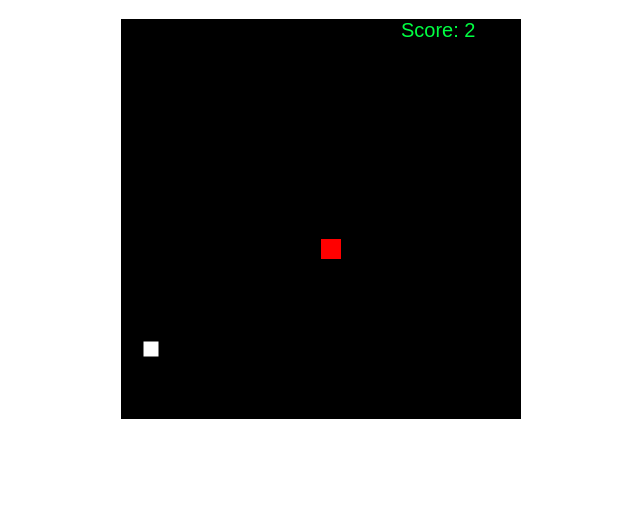
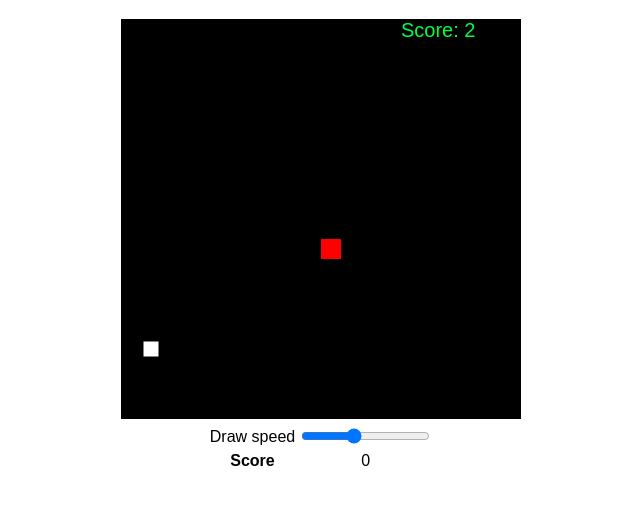
Before and after one commit to sharmavins23/snake-game, a plain HTML site: page index.html in a window 1280 px wide. Shown: the part 61-566 px from the top of the page, without its empty margins (319-959 px from the left). Drawn offline with Linux system fonts and the light colour scheme.

Commit message:
added some basic styling and other sliders

```diff
--- a/index.html
+++ b/index.html
@@ -2,15 +2,54 @@
 <html>
 
 <head>
+    <meta charset="utf-8">
+    <meta name="viewport" content="width=device-width, initial-scale=1">
+
     <title>Play Snake!</title>
+
+    <link rel="stylesheet" href="src/stylesheet.css">
 </head>
 
 <body>
     <!-- Centered div -->
-    <div style="text-align: center;">
+    <div class="container">
         <h1>Play Snake!</h1>
+
+        <!-- Game canvas - The drawable region -->
         <canvas id="canvas" width="400" height="400"></canvas>
-        <script src="src/snake.js"></script>
+
+        <!-- Controls -->
+
+        <table>
+            <!-- Speed input -->
+            <tr>
+                <td>
+                    <label>Draw speed</label>
+                </td>
+                <td>
+                    <input id="speed" type="range" min="5" max="30" value="15">
+                </td>
+            </tr>
+            <!-- Score readout -->
+            <tr>
+                <td>
+                    <label><b>Score</b></label>
+                </td>
+                <td>
+                    <output id="score">0</output>
+                </td>
+            </tr>
+        </table>
+
+
+
+        <!-- Scripts -->
+        <!-- Object files -->
+        <script src="src/Snake.js"></script>
+        <script src="src/Apple.js"></script>
+
+        <!-- Script files -->
+        <script src="src/index.js"></script>
     </div>
 </body>
 
--- /dev/null
+++ b/src/stylesheet.css
@@ -0,0 +1,12 @@
+/* Primary item container */
+div.container {
+    text-align: center;
+}
+
+table {
+    margin: auto;
+}
+
+output, label {
+    font: 1rem "Fira Sans", sans-serif;
+}
```
